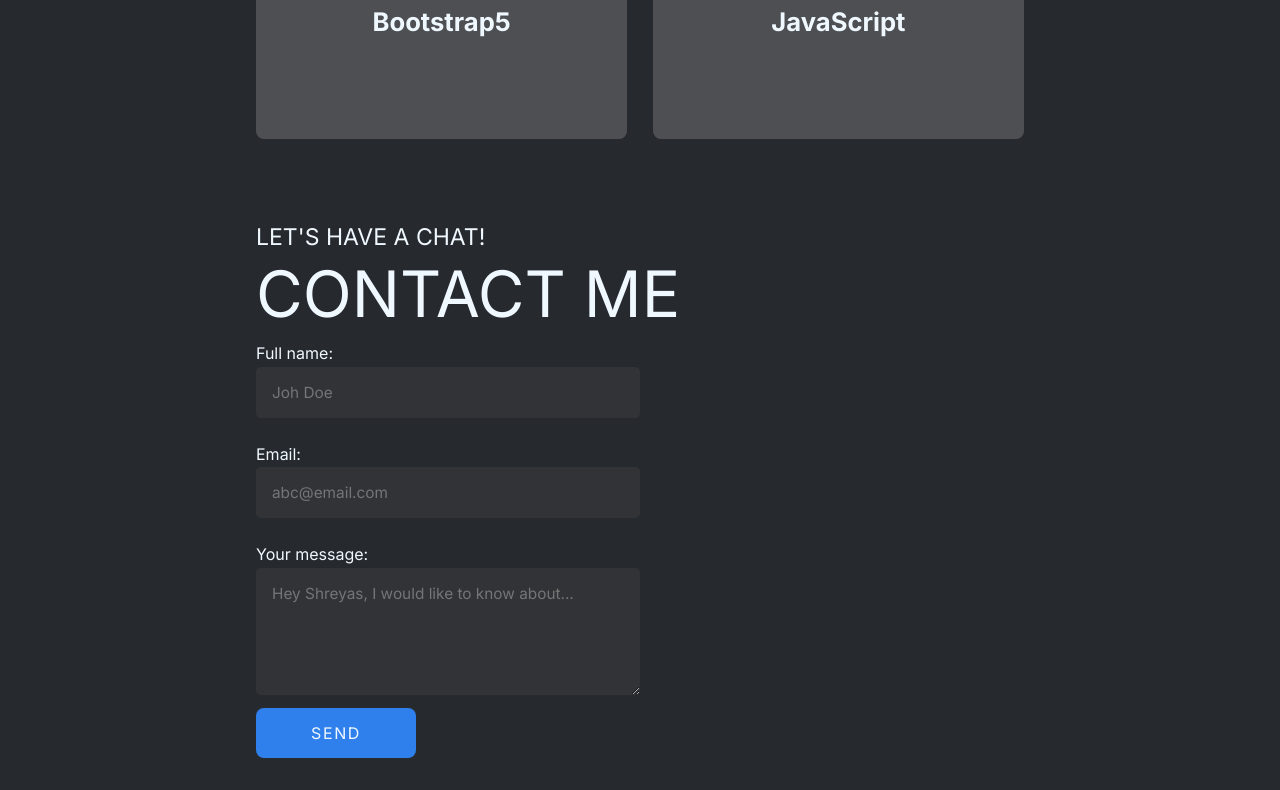
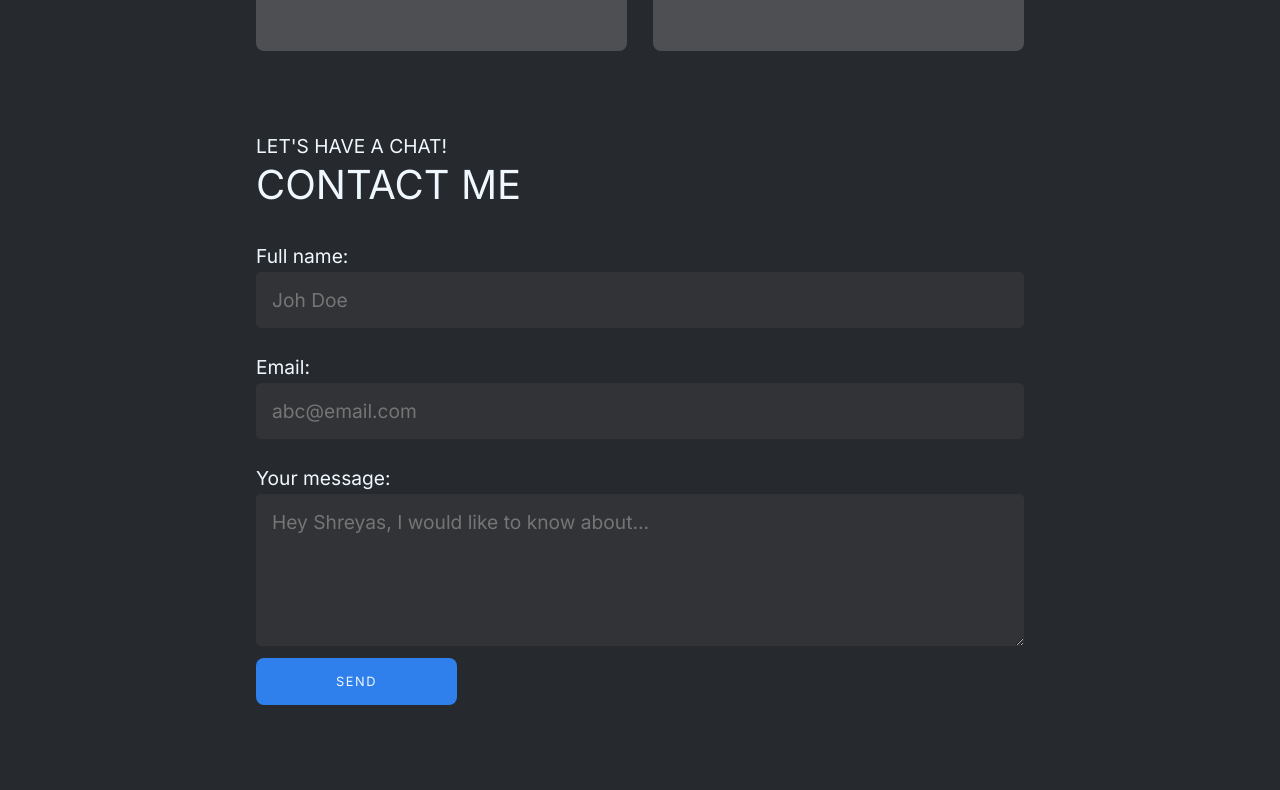
Before and after one commit to Shreyas-13-ops/portfolio-dark-theme, a plain HTML site: page index.html in a window 1280 px wide. Shown: the part 1913-2703 px from the top of the page. After the commit the page ends 2650 px from the top, so only its background shows below. Drawn offline with Linux system fonts and the light colour scheme.

Commit message:
Mobile responsive

```diff
--- a/index.html
+++ b/index.html
@@ -38,7 +38,7 @@
         <p>HI THERE 👋 , I AM</p>
         <h2 class="author-name">Shreyas Pangal</h2>
         <p class="theme-color-txt">WEB DEVELOPER</p>
-        <p class="">
+        <p class="author-bio">
           I love solving problems, learning, coding and love watching 'THE
           OFFICE' 🏢.
         </p>
--- a/styles/style.css
+++ b/styles/style.css
@@ -45,14 +45,14 @@ main section {
 }
 
 /* HOME SECTION */
-.contact > p,
+.contact p,
 .home p {
-  font-size: 1.8vw;
+  font-size: 120%;
   font-weight: 500;
 }
 .author-name,
 .contact > h2 {
-  font-size: 5vw;
+  font-size: 250%;
   padding: 1rem 0;
 }
 .theme-color-txt {
@@ -62,19 +62,20 @@ main section {
   padding-bottom: 1rem;
   color: var(--comp-bg-color);
 }
-.theme-color-txt ~ p {
-  font-size: 1.3vw;
+.author-bio {
+  font-size: 60%;
   font-weight: 500;
 }
+
+/* Button */
 button {
   background-color: var(--comp-bg-color);
   color: var(--txt-color);
-  font-size: 1rem;
+  font-size: 80%;
   letter-spacing: 0.1rem;
 
   margin-top: 0.8rem;
-  padding: 1.2vw;
-  width: 10rem;
+  padding: 1rem 5rem;
 
   border: none;
   border-radius: 0.5rem;
@@ -149,6 +150,9 @@ button:hover {
   .navbar .navbar_inner {
     display: flex;
     flex-direction: column;
+  }
+  .navbar .menu ul li {
+   background-color: var(--form-color-input);
   }
   .navbar .menu ul li a {
     font-size: 1vw;
@@ -244,13 +248,17 @@ button:hover {
   line-height: 20px;
 }
 .card-title {
-  font-size: 2vw;
+  font-size: 130%;
 }
 
 /* FROM INPUT */
 .contact > h2 {
   padding-top: 0;
+  margin-bottom: 1.5rem;
   line-height: 1.2;
+}
+form{
+  width: 100%;
 }
 .form-input input,
 textarea {
@@ -264,9 +272,10 @@ textarea {
   padding: 1rem;
   margin-bottom: 1.5rem;
 
-  font-size: 1.2vw;
+  font-size: 100%;
   font-family: inherit;
-  width: 30vw;
+  width: 100%;
+
 }
 .form-input textarea {
   margin-bottom: 0rem;
```
